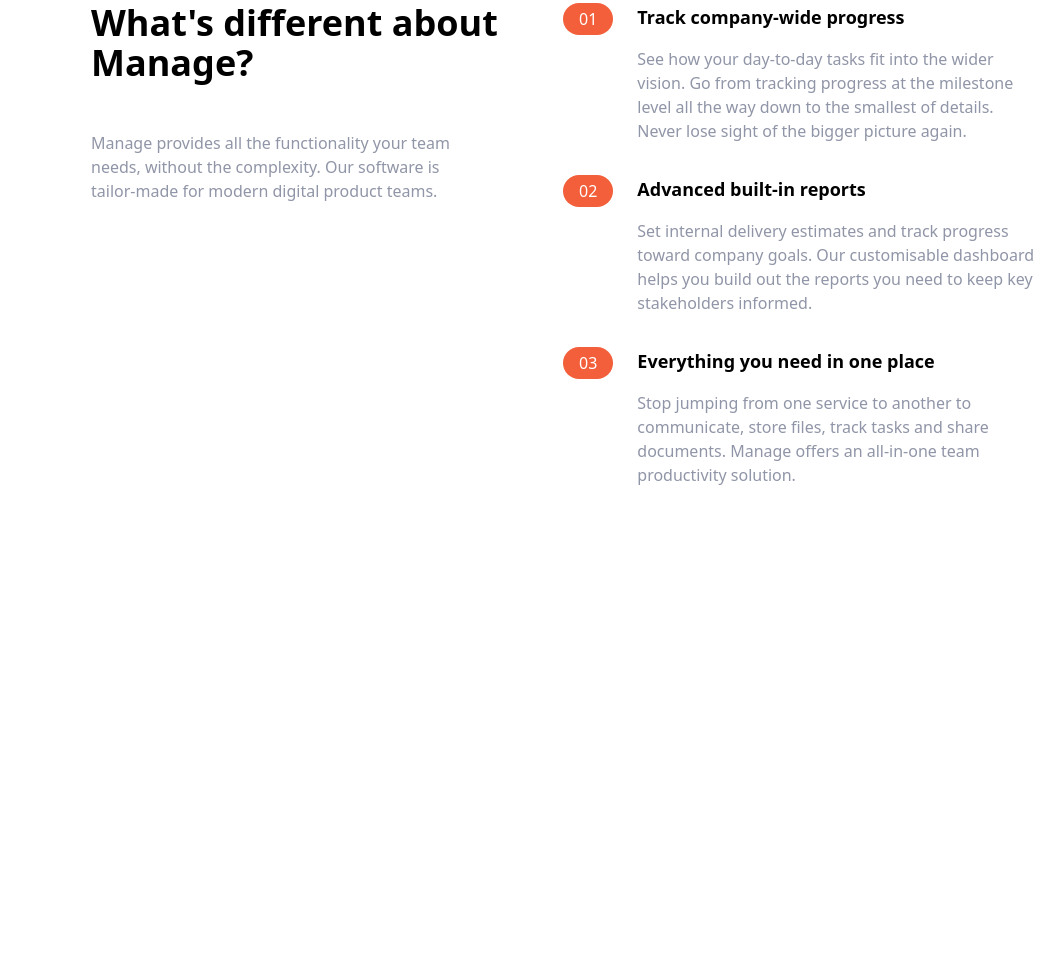
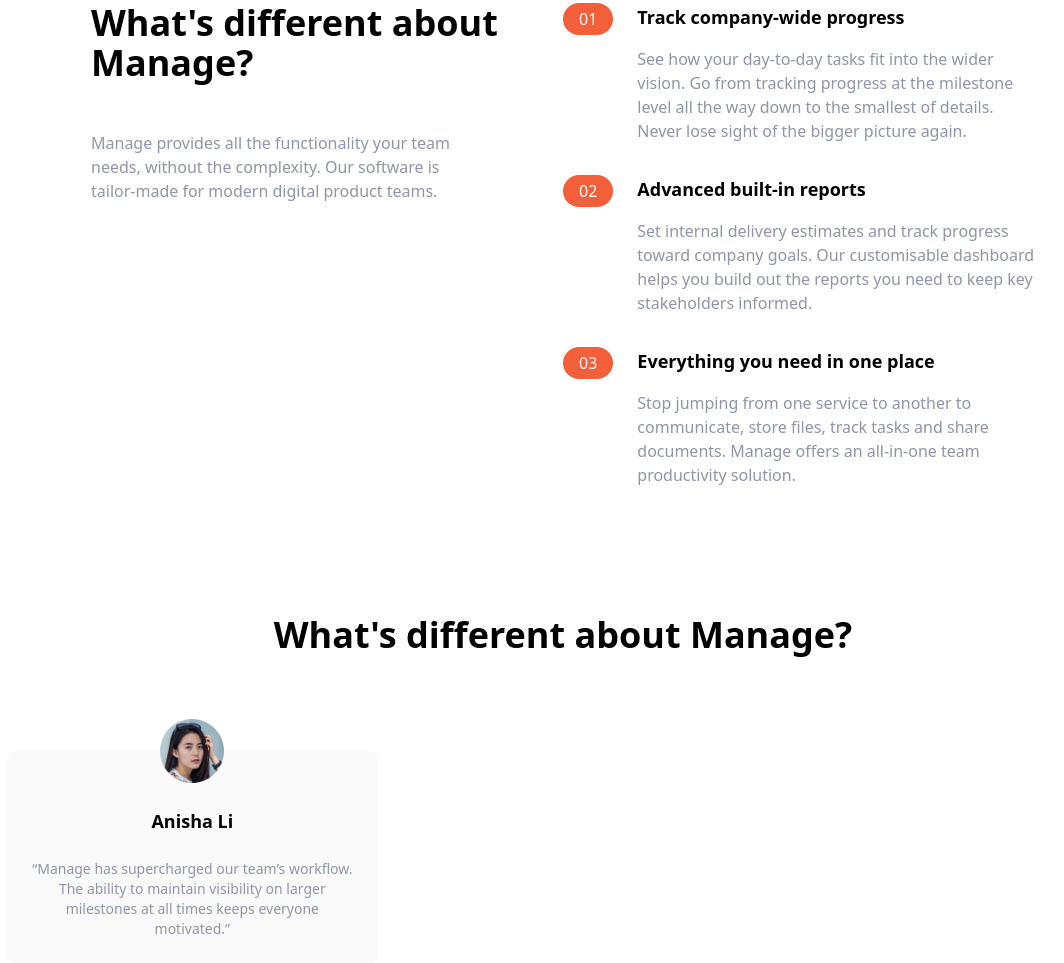
Before and after one commit to ramiyappan/Tailwind-project-landing, a website: page index.html in a window 1280 px wide. Shown: the part 653-1616 px from the top of the page, without its empty margins (77-1141 px from the left). Before the commit the page ends 1140 px from the top, so only its background shows below. Drawn offline with Linux system fonts and the light colour scheme.

Commit message:
update index.html

```diff
--- a/index.html
+++ b/index.html
@@ -144,5 +144,27 @@
             </div>
         </div>
     </section>
+
+    <!-- Testimonials -->
+    <section id="testimonials">
+        <!-- container to heading and testm blocks -->
+        <div class="max-w-6xl px-5 mx-auto mt-32 text-center">
+            <!-- Heading -->
+            <h2 class="text-4xl font-bold text-center">What's different about Manage?</h2>
+            <!-- Testimonials container -->
+            <div class="flex flex-col mt-24 md:flex-row md:space-x-6">
+                <!-- testimonial 1 -->
+                <div class="flex flex-col items-center p-6 space-y-6 rounded-lg bg-veryLightGray md:w-1/3">
+                    <img src="img/avatar-anisha.png" class="w-16 -mt-14" alt="">
+                    <h5 class="text-lg font-bold">Anisha Li</h5>
+                    <p class="text-sm text-darkGrayishBlue">
+                        “Manage has supercharged our team’s workflow. The ability to
+                        maintain visibility on larger milestones at all times keeps
+                        everyone motivated.”
+                    </p>
+                </div>
+            </div>
+        </div>
+    </section>
 </body>
 </html>
```
Also changed, not shown: css/main.css.
